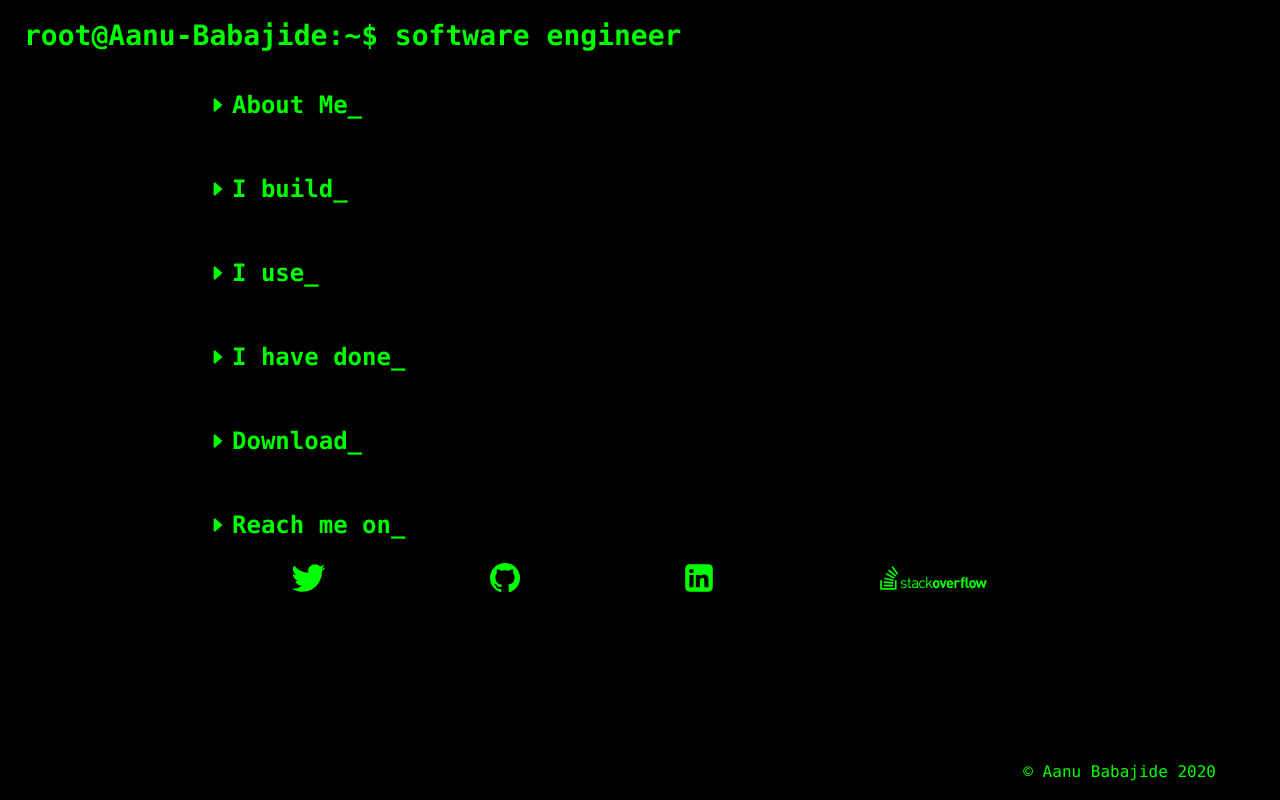
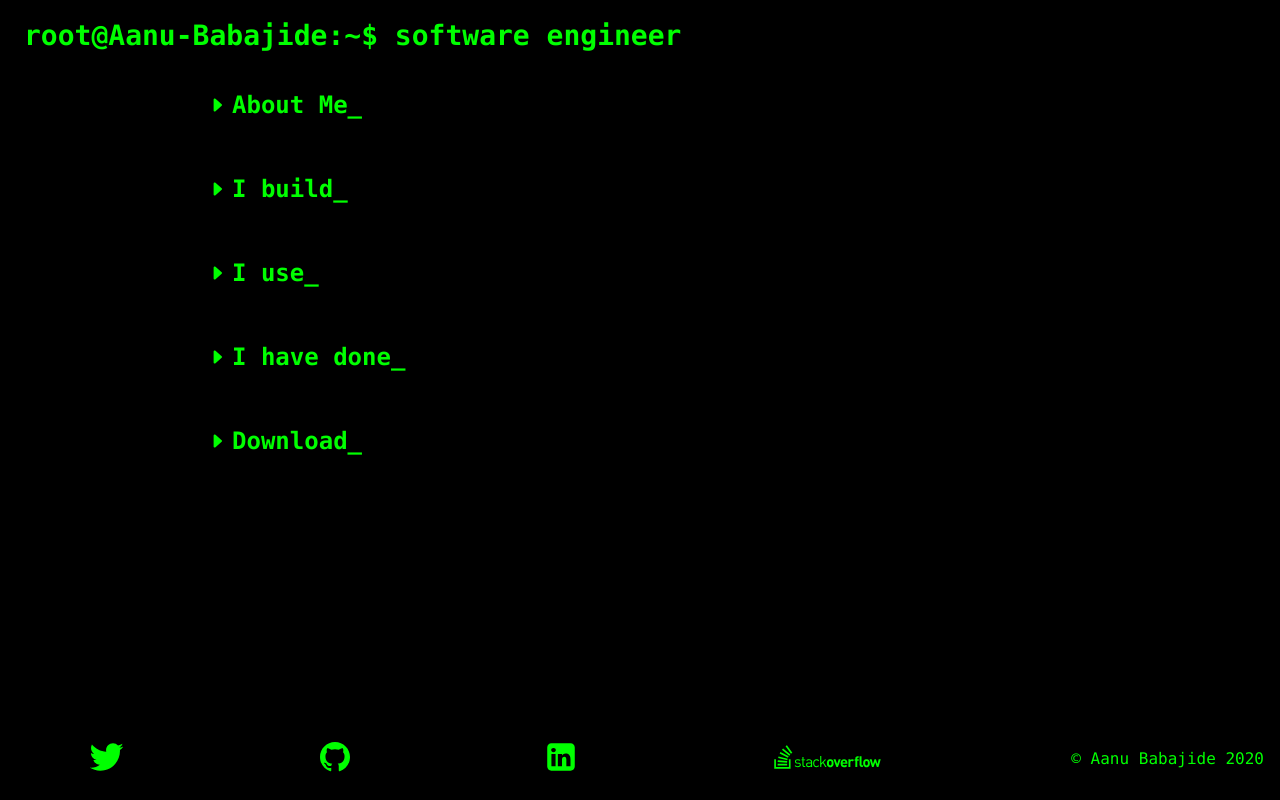
Before and after one commit to anubabajide/anubabajide.github.io, a plain HTML site: page index.html in a window 1280 px wide. Drawn offline with Linux system fonts and the light colour scheme.

Commit message:
added social media at bottom

```diff
--- a/index.html
+++ b/index.html
@@ -54,7 +54,7 @@ Now I build beautiful apps while writing even better code_</p>
                     </div> -->
                 </div>
 
-                <div class="section-container">
+                <!-- <div class="section-container">
                     <h2 class="section-head">Reach me on</h2>
                     <div class="flex-parent" style="justify-content: space-around;">
                         <a href="https://twitter.com/Aanu_Babajide" target="_blank" rel="noopener noreferrer"><img src="./Images/twitter.svg" class="icon" ></a>
@@ -62,9 +62,15 @@ Now I build beautiful apps while writing even better code_</p>
                         <a href="https://www.linkedin.com/in/aanub/" target="_blank" rel="noopener noreferrer"><img src="./Images/linkedin.svg" class="icon"></a>
                         <a href="https://stackoverflow.com/users/12241185/aanu-babajide" target="_blank" rel="noopener noreferrer"><img src="./Images/stack-overflow.svg" class="icon"></a>
                     </div>
-                </div>
+                </div> -->
             </div>
-            <div class="footer"><p>&copy Aanu Babajide 2020</p></div>
+            <div class="footer flex-parent">
+                <a href="https://twitter.com/Aanu_Babajide" target="_blank" rel="noopener noreferrer"><img src="./Images/twitter.svg" class="icon" ></a>
+                <a href="https://github.com/anubabajide" target="_blank" rel="noopener noreferrer"><img src="./Images/github.svg" class="icon" ></a>
+                <a href="https://www.linkedin.com/in/aanub/" target="_blank" rel="noopener noreferrer"><img src="./Images/linkedin.svg" class="icon"></a>
+                <a href="https://stackoverflow.com/users/12241185/aanu-babajide" target="_blank" rel="noopener noreferrer"><img src="./Images/stack-overflow.svg" class="icon"></a>
+                <p>&copy Aanu Babajide 2020</p>
+            </div>
         </div>
     </body>
     <script src="index.js"></script>
--- a/style.css
+++ b/style.css
@@ -109,19 +109,27 @@ p {
     height: 30px;
     width: auto;
     /* float: left; */
-    margin: 20px;
+    margin: 0.5em;
 }
 
 .footer {
     position: absolute;
     bottom: 0;
-    right: 0;
+    box-sizing: border-box;
+    width: 100%;
+    /* right: 0; */
     background-color: #000000;
     padding: 1em;
-    padding-right: 4em;
+    /* padding-right: 4em; */
+    justify-content: space-between;
+    padding-left: 5em;
 }
 
 .footer p {
+    /* position: absolute; */
+    align-self: center;
     color: #00ff00;
     text-align: right;
+    right: 0;
+    bottom: 0;
 }
```
